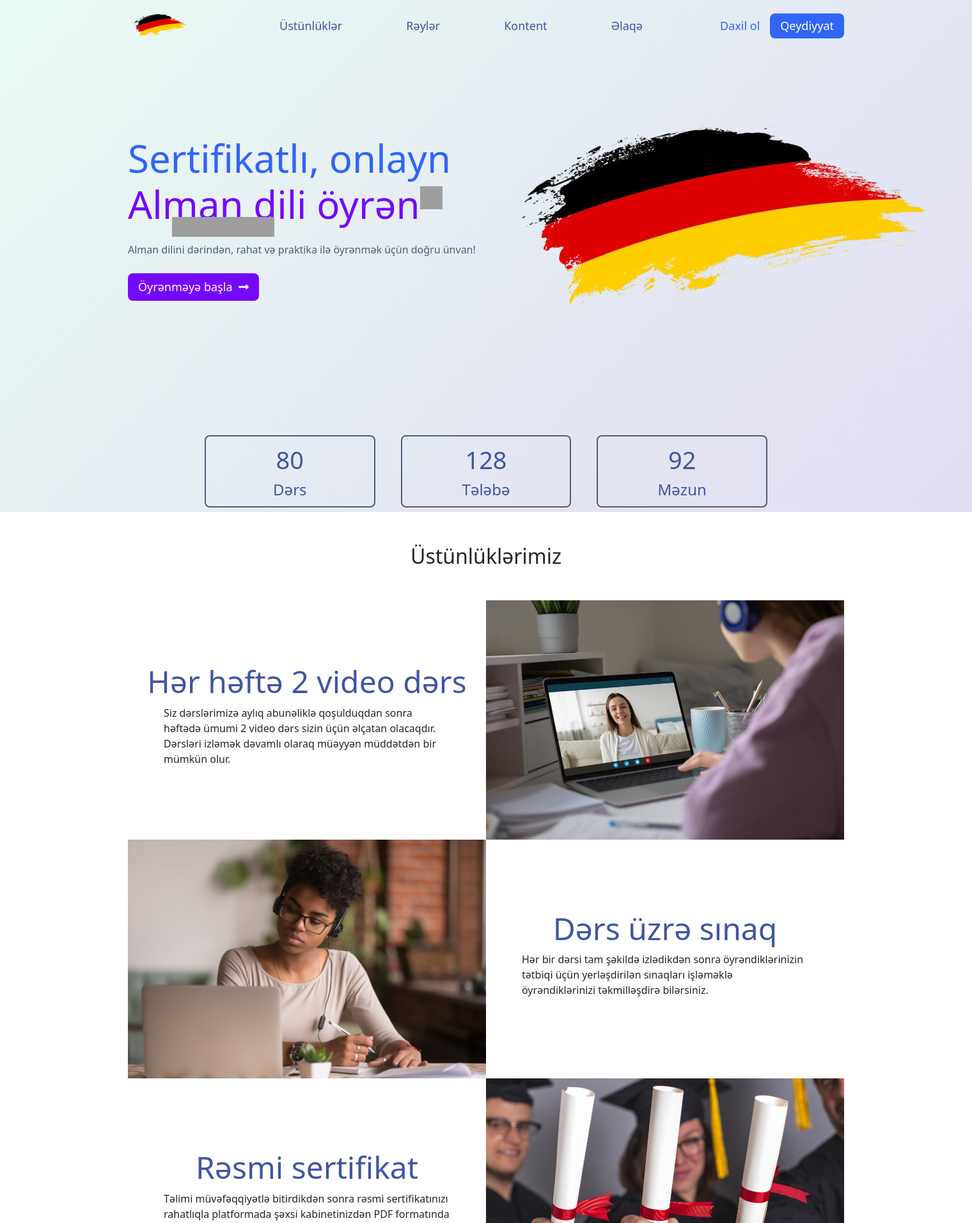
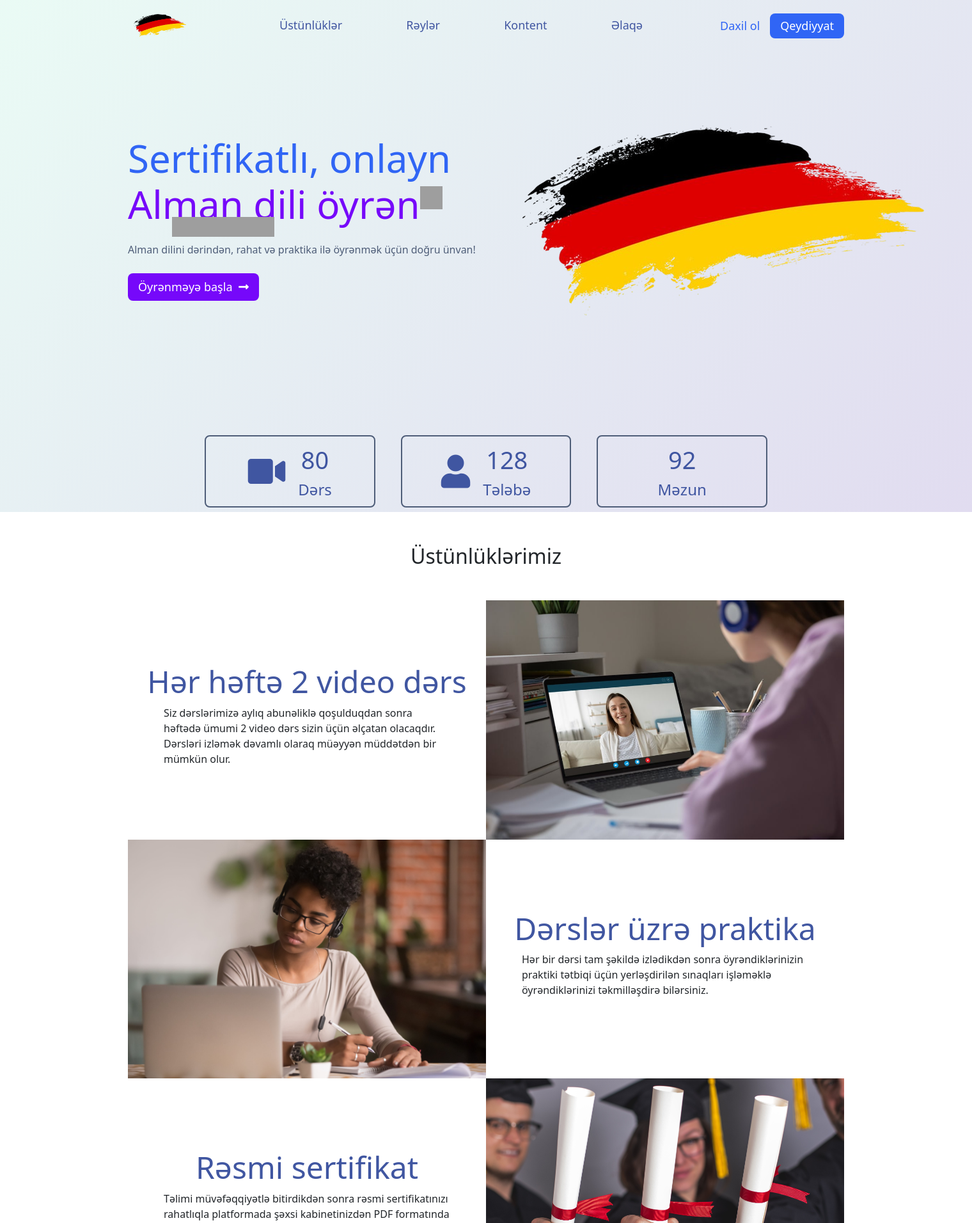
Before and after one commit to novruzoff9/OnlineCourse, a PHP site: page / in a window 1520 px wide. Shown: the top 1911 px of the page at 64% size. Run offline with PHP 8.4, Linux system fonts and the light colour scheme; grey boxes are pictures that could not be loaded.

Commit message:
Completed Advantages Section

```diff
--- a/assets/css/sass/home.css
+++ b/assets/css/sass/home.css
@@ -91,13 +91,19 @@
 }
 #home #counts .stat {
   display: flex;
-  flex-direction: column;
+  flex-direction: row;
+  justify-content: center;
   align-items: center;
   margin: 0 20px;
   border: 2px solid #4E5D78;
   flex: 1;
   padding: 8px 12px;
   border-radius: 8px;
+}
+#home #counts .stat i {
+  font-size: 52px;
+  color: #4056a1;
+  margin-right: 20px;
 }
 #home #counts .stat p.value {
   font-weight: 500;
@@ -142,11 +148,23 @@
   cursor: pointer;
   font-weight: 500;
   color: #4056a1;
-  transition: 0.3s;
+  transition: 0.4s ease;
   font-size: 18px;
+  position: relative;
+}
+#navbar .links li::after {
+  display: block;
+  content: "";
+  height: 2px;
+  width: 0px;
+  background-color: #3065f5;
+  transition: width 0.3s ease;
 }
 #navbar .links li:hover {
   color: #3065f5;
+}
+#navbar .links li:hover::after {
+  width: 100%;
 }
 #navbar .login {
   display: flex;
@@ -171,6 +189,12 @@
   color: white;
 }
 
+.scrolled {
+  padding: 20px 200px !important;
+  background-color: white;
+  box-shadow: 0 2px 6px 0px rgba(0, 0, 0, 0.75);
+}
+
 #advantages {
   height: 100vh;
   width: 100%;
@@ -186,6 +210,8 @@
   display: flex;
   width: 100%;
   justify-content: space-between;
+  opacity: 0;
+  transition: opacity 0.5s ease, transform 0.5s ease;
 }
 #advantages .advantage .details {
   width: 50%;
@@ -206,7 +232,14 @@
 }
 #advantages .advantage:nth-child(even) {
   flex-direction: row;
+  transform: translateX(200px);
 }
 #advantages .advantage:nth-child(odd) {
   flex-direction: row-reverse;
+  transform: translateX(-200px);
+}
+
+.show {
+  opacity: 1 !important;
+  transform: translateX(0) !important;
 }/*# sourceMappingURL=home.css.map */
--- a/assets/css/sass/partials/_variables.scss
+++ b/assets/css/sass/partials/_variables.scss
@@ -10,8 +10,6 @@ $vermillion: #efe2ba;
 $dark-blue: #4056a1;
 $dutch-white: #c5cbe3;
 
-$orange: #FF7F46;
-
 $section-padding: 0 200px;
 
 @mixin flex-center {
--- a/assets/css/sass/partials/sections/_advantages.scss
+++ b/assets/css/sass/partials/sections/_advantages.scss
@@ -12,6 +12,8 @@
     display: flex;
     width: 100%;
     justify-content: space-between;
+    opacity: 0;
+    transition: opacity 0.5s ease, transform 0.5s ease;
     .details {
       width: 50%;
       @include flex-center;
@@ -29,9 +31,16 @@
     }
     &:nth-child(even) {
       flex-direction: row;
+      transform: translateX(200px);
     }
     &:nth-child(odd) {
       flex-direction: row-reverse;
+      transform: translateX(-200px);
     }
   }
 }
+
+.show {
+  opacity: 1 !important;
+  transform: translateX(0) !important;
+}
--- a/assets/css/sass/partials/sections/_home.scss
+++ b/assets/css/sass/partials/sections/_home.scss
@@ -67,13 +67,19 @@
     padding: 0 100px;
     .stat {
       display: flex;
-      flex-direction: column;
+      flex-direction: row;
+      justify-content: center;
       align-items: center;
       margin: 0 20px;
       border: 2px solid $dark-grey;
       flex: 1;
       padding: 8px 12px;
       border-radius: 8px;
+      i{
+        font-size: 52px;
+        color: $dark-blue;
+        margin-right: 20px;
+      }
       p.value {
         font-weight: 500;
         font-size: 38px;
--- a/assets/css/sass/partials/sections/_navbar.scss
+++ b/assets/css/sass/partials/sections/_navbar.scss
@@ -8,8 +8,6 @@
   justify-content: space-between;
   position: fixed;
   top: 0;
-  //background-color: white;
-  //box-shadow: 0 2px 6px 0px rgba(0,0,0,0.75);
   z-index: 5;
   .logo {
     width: 100px;
@@ -29,10 +27,22 @@
       cursor: pointer;
       font-weight: 500;
       color: $dark-blue;
-      transition: 0.3s;
+      transition: 0.4s ease;
       font-size: 18px;
+      position: relative;
+      &::after {
+        display: block;
+        content: "";
+        height: 2px;
+        width: 0px;
+        background-color: $light-blue;
+        transition: width .3s ease;
+      }
       &:hover {
         color: $light-blue;
+        &::after{
+          width: 100%;
+        }
       }
     }
   }
@@ -58,3 +68,9 @@
     }
   }
 }
+
+.scrolled {
+  padding: 20px 200px !important;
+  background-color: white;
+  box-shadow: 0 2px 6px 0px rgba(0, 0, 0, 0.75);
+}
--- a/index.html
+++ b/index.html
@@ -18,6 +18,8 @@
     <link rel="preconnect" href="https://fonts.gstatic.com" crossorigin>
     <link href="https://cdn.jsdelivr.net/npm/bootstrap@5.1.1/dist/css/bootstrap.min.css" rel="stylesheet"
         integrity="sha384-F3w7mX95PdgyTmZZMECAngseQB83DfGTowi0iMjiWaeVhAn4FJkqJByhZMI3AhiU" crossorigin="anonymous">
+    <script src="https://code.jquery.com/jquery-3.6.0.min.js"></script>
+
 </head>
 
 <body>
@@ -26,10 +28,10 @@
             <img src="./assets/img/Flag.png" alt="">
         </a>
         <ul class="links">
-            <li>Üstünlüklər</li>
-            <li>Rəylər</li>
-            <li>Kontent</li>
-            <li>Əlaqə</li>
+            <li data-link="#advantages">Üstünlüklər</li>
+            <li data-link="#comments">Rəylər</li>
+            <li data-link="#content">Kontent</li>
+            <li data-link="#contact">Əlaqə</li>
         </ul>
         <div class="login">
             <a href="#" class="sign-btn">Daxil ol</a>
@@ -51,22 +53,30 @@
         </div>
         <div id="counts">
             <div class="stat">
-                <p class="value">80</p>
-                <p class="data">Dərs</p>
+                <i class="fas fa-video"></i>
+                <div class="d-flex flex-column align-items-center">
+                    <p class="value" data-count="80">0</p>
+                    <p class="data">Dərs</p>
+                </div>
             </div>
             <div class="stat">
-                <p class="value">128</p>
-                <p class="data">Tələbə</p>
+                <i class="fas fa-user"></i>
+                <div class="d-flex flex-column align-items-center">
+                    <p class="value" data-count="128">0</p>
+                    <p class="data">Tələbə</p>
+                </div>
             </div>
             <div class="stat">
-                <p class="value">92</p>
-                <p class="data">Məzun</p>
+                <div class="d-flex flex-column align-items-center">
+                    <p class="value" data-count="92">0</p>
+                    <p class="data">Məzun</p>
+                </div>
             </div>
         </div>
     </section>
     <section id="advantages">
         <h2>Üstünlüklərimiz</h2>
-        <div class="advantage">
+        <div id="advantage1" class="advantage">
             <div class="details">
                 <h3>Hər həftə 2 video dərs</h3>
                 <p>
@@ -79,8 +89,9 @@
         </div>
         <div class="advantage">
             <div class="details">
-                <h3>Dərs üzrə sınaq</h3>
-                <p>Hər bir dərsi tam şəkildə izlədikdən sonra öyrəndiklərinizin tətbiqi üçün yerləşdirilən sınaqları
+                <h3>Dərslər üzrə praktika</h3>
+                <p>Hər bir dərsi tam şəkildə izlədikdən sonra öyrəndiklərinizin praktiki tətbiqi üçün yerləşdirilən
+                    sınaqları
                     işləməklə öyrəndiklərinizi təkmilləşdirə bilərsiniz.</p>
             </div>
             <!-- <img src="./assets/img/mycollection/png/002-exam.png" alt=""> -->
@@ -98,7 +109,53 @@
     </section>
 
     <script>
+        $(".links li").click(function () {
+            var target = $(this).attr("data-link");
+            $('html, body').animate({
+                scrollTop: $(target).offset().top - 60
+            }, 600);
+        });
+    </script>
+    <script>
+        $(document).ready(function () {
+            $('.stat p.value').each(function () {
+                var $this = $(this);
+                var countTo = $this.attr('data-count');
 
+                $({ countNum: $this.text() }).animate({
+                    countNum: countTo
+                },
+                    {
+                        duration: 2000, // Change duration as needed
+                        easing: 'linear',
+                        step: function () {
+                            $this.text(Math.floor(this.countNum));
+                        },
+                        complete: function () {
+                            $this.text(this.countNum);
+                        }
+                    });
+            });
+            $(window).scroll(function () {
+                if ($(this).scrollTop() > 50) {
+                    $('header').addClass('scrolled');
+                } else {
+                    $('header').removeClass('scrolled');
+                }
+                var windowHeight = $(window).height();
+                var scrollDistance = $(window).scrollTop();
+
+                $('.advantage').each(function () {
+                    var elementTop = $(this).offset().top;
+
+                    if (scrollDistance + windowHeight - 300 >= elementTop) {
+                        $(this).addClass('show');
+                    } else {
+                        $(this).removeClass('show');
+                    }
+                });
+            });
+        });
     </script>
 </body>
 
```
Also changed, not shown: 1 other file.
